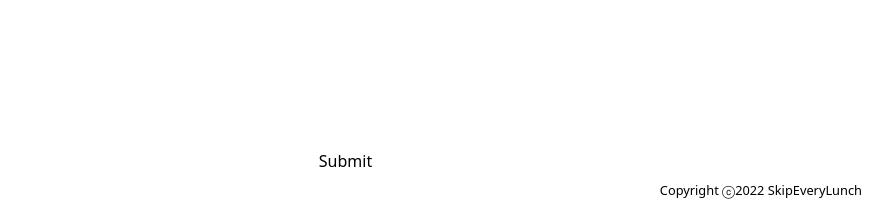
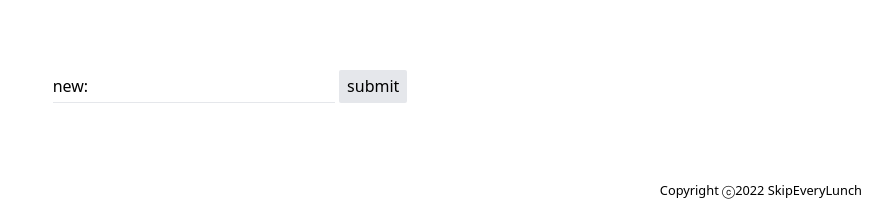
Before and after one commit to SkipEveryLunch/pdo-todolist-front, a React (Create React App) app: page / in a window 1280 px wide. Shown: the part 592-797 px from the top of the page, without its empty margins (410-1280 px from the left). Built offline with nearby package versions, Linux system fonts and the light colour scheme; no server answers.

Commit message:
moved TaskCard into a dedicated file

```diff
--- /dev/null
+++ b/src/components/TaskCard.js
@@ -0,0 +1,26 @@
+import React from 'react';
+const TaskCard = ({ task, handleDoneTask, handleDeleteTask }) => {
+  return (
+    <li key={task.id}>
+      <div class="block w-full flex border h-10 px-2 items-center">
+        <span
+          className={`${task.is_completed ? 'line-through' : ''} flex-1`}
+          onClick={() => handleDoneTask(task)}
+        >
+          {task.name}
+        </span>
+        {task.is_completed ? (
+          <div
+            className="cursor-pointer grid place-items-center hover:bg-gray-100 px-1 rounded"
+            onClick={() => handleDeleteTask(task)}
+          >
+            ×
+          </div>
+        ) : (
+          ''
+        )}
+      </div>
+    </li>
+  );
+};
+export default TaskCard;
--- a/src/pages/Tasks.js
+++ b/src/pages/Tasks.js
@@ -6,6 +6,9 @@ import {
   deleteTask,
   fetchRefreshToken,
 } from '../APIcalls';
+import Input from '../components/Input';
+import Button from '../components/Button';
+import TaskCard from '../components/TaskCard';
 const Tasks = () => {
   const [tasks, setTasks] = useState([]);
   const [newTask, setNewTask] = useState('');
@@ -81,37 +84,29 @@ const Tasks = () => {
     handleFetchTasks();
   }, []);
   return (
-    <div className="flex justify-center">
-      <div className="flex flex-col justify-between">
+    <div className="grid place-items-center">
+      <div className="flex flex-col justify-between h-4/5">
         <section>
-          <ul>
+          <ul className="flex flex-col gap-1">
             {tasks.map((task) => {
               return (
-                <li key={task.id}>
-                  <span
-                    className={`${task.is_completed ? 'line-through' : ''}`}
-                    onClick={() => handleDoneTask(task)}
-                  >
-                    {task.name}
-                  </span>
-                  {task.is_completed ? (
-                    <span onClick={() => handleDeleteTask(task)}> × </span>
-                  ) : (
-                    ''
-                  )}
-                </li>
+                <TaskCard
+                  task={task}
+                  handleDoneTask={handleDoneTask}
+                  handleDeleteTask={handleDeleteTask}
+                />
               );
             })}
           </ul>
         </section>
         <section>
-          <form onSubmit={(e) => handleSubmitTask(e)} action="">
-            <input
+          <form onSubmit={(e) => handleSubmitTask(e)} className="flex gap-1">
+            <Input
+              name="new"
               value={newTask}
-              onChange={(e) => setNewTask(e.target.value)}
-              type="text"
+              handleChange={(e) => setNewTask(e.target.value)}
             />
-            <button>Submit</button>
+            <Button title="submit" />
           </form>
         </section>
       </div>
```
